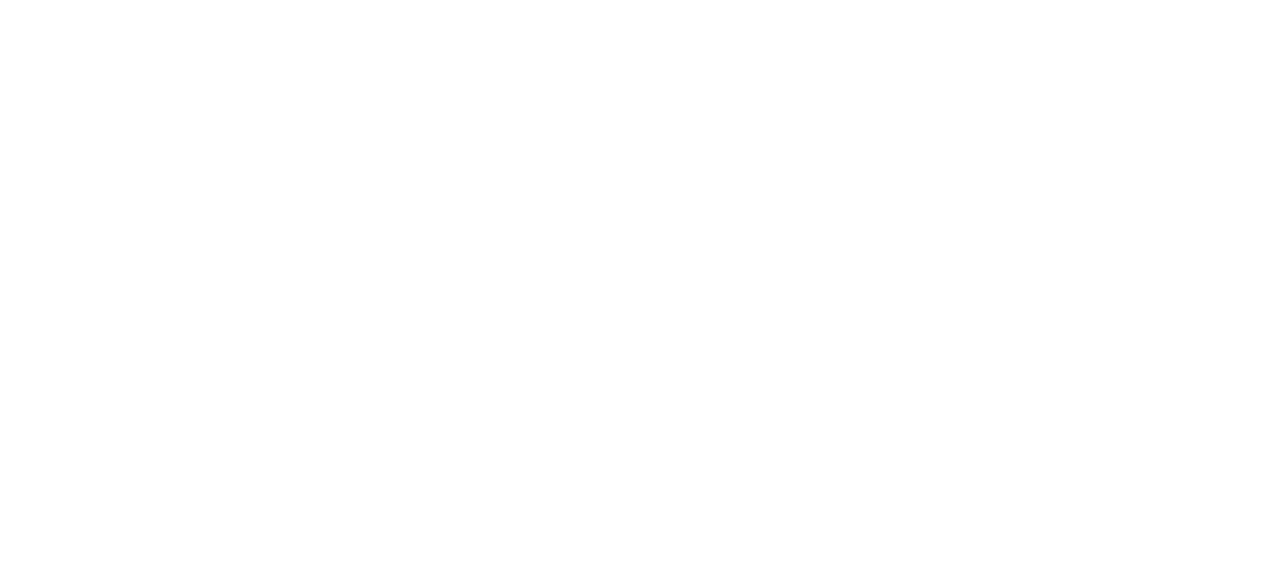
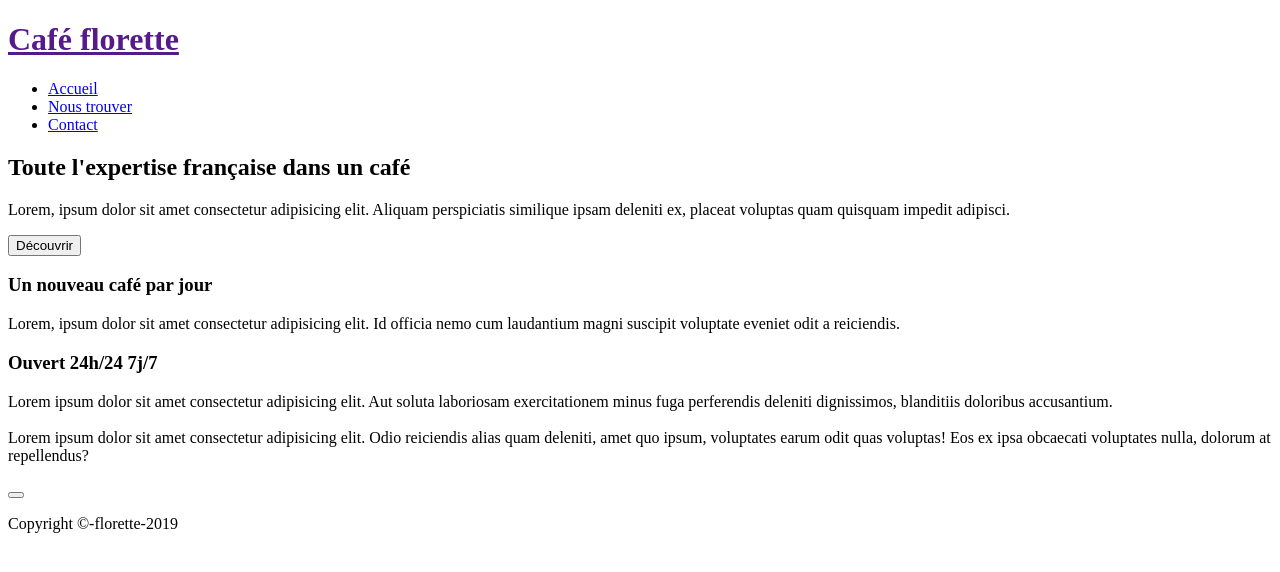
Before and after one commit to Julien1195/Atelier-d-veloppement-base, a plain HTML site: page Projet 001/index.html in a window 1280 px wide. Drawn offline with Linux system fonts and the light colour scheme.

Commit message:
maj index.html

```diff
--- a/Projet 001/index.html
+++ b/Projet 001/index.html
@@ -8,6 +8,50 @@
     <link rel="stylesheet" href="style.css">
 </head>
 <body>
+    <header>
+        <h1><a href="">Café florette</a></h1> <!--header>(h1>a)>nav>ul>(li>a)*3-->
+        <nav>
+            <ul>
+                <li><a href="index.html">Accueil</a></li>
+                <li><a href="plan.html">Nous trouver</a></li>
+                <li><a href="contact.html">Contact</a></li>
+            </ul>
+        </nav>
+    </header>
 
+    <section>
+        <div>
+            <h2>Toute l'expertise française dans un café</h2>
+            <div></div>
+            <p>Lorem, ipsum dolor sit amet consectetur adipisicing elit. Aliquam perspiciatis similique ipsam deleniti ex, placeat voluptas quam quisquam impedit adipisci.</p>
+            <button>Découvrir</button>
+        </div>
+    </section>
+
+    <section>
+        <div>
+            <i></i>
+            <h3>Un nouveau café par jour</h3>
+            <p>Lorem, ipsum dolor sit amet consectetur adipisicing elit. Id officia nemo cum laudantium magni suscipit voluptate eveniet odit a reiciendis.</p>
+        </div>
+
+        <div>
+            <i></i>
+            <h3>Ouvert 24h/24 7j/7</h3>
+            <p>Lorem ipsum dolor sit amet consectetur adipisicing elit. Aut soluta laboriosam exercitationem minus fuga perferendis deleniti dignissimos, blanditiis doloribus accusantium.</p>
+        </div>
+    </section>
+
+    <section></section>
+
+    <section> <!--section>(h3)>(p)>(button)-->
+        <h3></h3>
+        <p>Lorem ipsum dolor sit amet consectetur adipisicing elit. Odio reiciendis alias quam deleniti, amet quo ipsum, voluptates earum odit quas voluptas! Eos ex ipsa obcaecati voluptates nulla, dolorum at repellendus?</p>
+        <button></button>
+    </section>
+
+    <footer>
+        <p>Copyright &copy;-florette-2019</p>
+    </footer>
 </body>
 </html>
```
